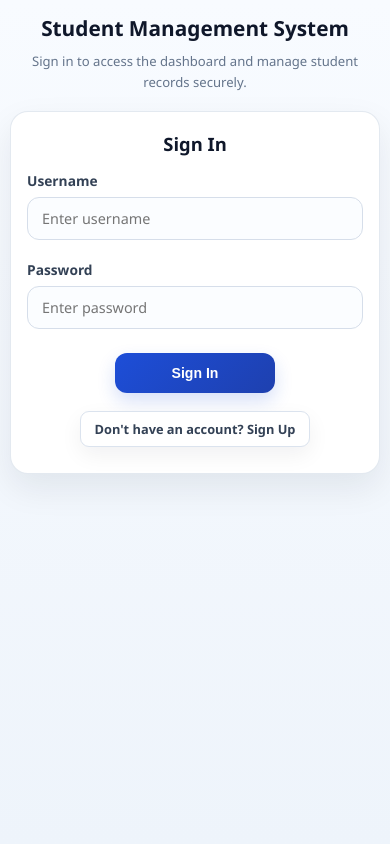
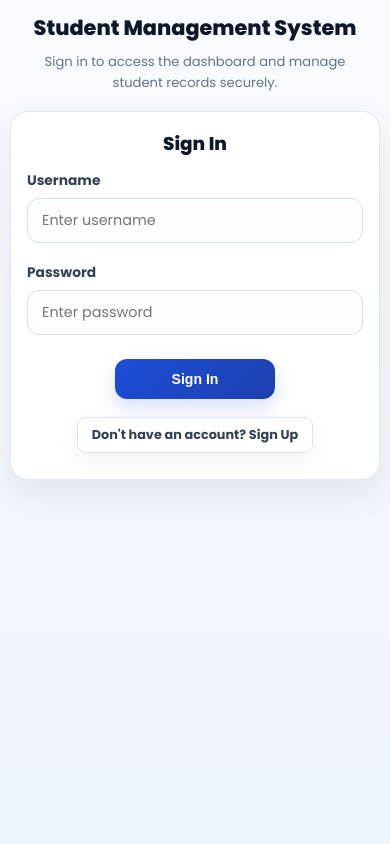
Before and after one commit to aashikmohammedt/student_management_system, a Django app: page / in a window 390 px wide. Run offline with Django 5.2, Linux system fonts and the light colour scheme.

Commit message:
Font changes for Tablet and Mobile

```diff
--- a/static/css/style.css
+++ b/static/css/style.css
@@ -1,3 +1,4 @@
+@import url('https://fonts.googleapis.com/css2?family=Poppins:wght@300;400;500;600;700;800&display=swap');
 /* =========================================
    STUDENT MANAGEMENT SYSTEM - FINAL PREMIUM UI
    Corporate Style | Fully Responsive | Synced with all HTML files
@@ -49,7 +50,7 @@ html {
 }
 
 body {
-    font-family: "Segoe UI", Arial, sans-serif;
+    font-family: "Poppins", sans-serif;
     background: linear-gradient(180deg, #f8fbff 0%, #eef4fb 100%);
     color: var(--text-main);
     min-height: 100vh;
```
